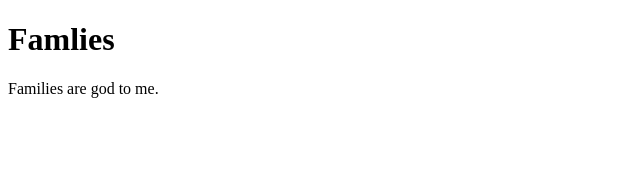
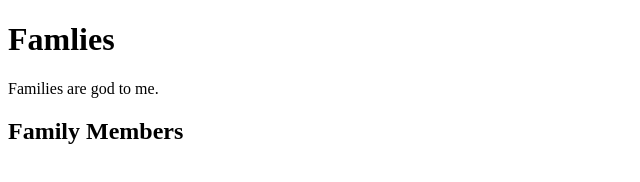
Before and after one commit to NamunaAdhikari/GitLearnings, a plain HTML site: page family.html in a window 1280 px wide. Shown: the whole page, without its empty margins (0-640 px from the left). Drawn offline with Linux system fonts and the light colour scheme.

Commit message:
New heading Line

```diff
--- a/family.html
+++ b/family.html
@@ -8,5 +8,6 @@
 <body>
     <h1>Famlies</h1>
     <p>Families are god to me.</p>
+     <h2>Family Members</h2>
 </body>
 </html>
```
